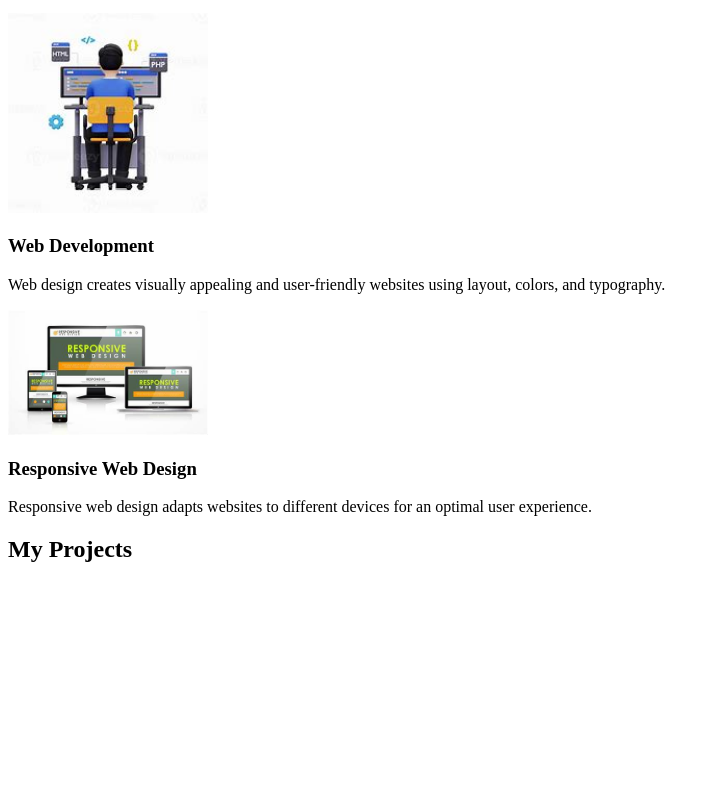
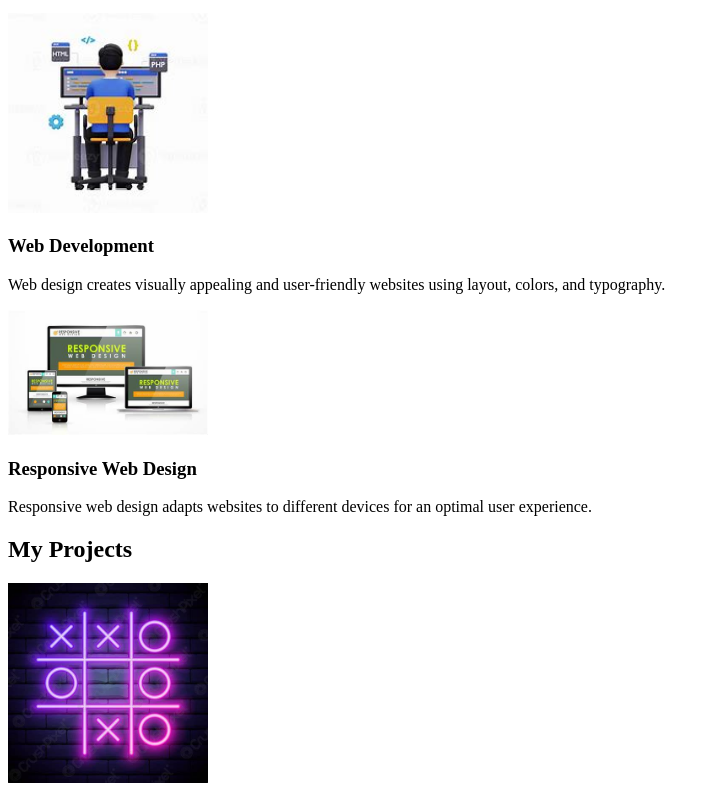
Before and after one commit to Ayusha200333/My-Test-Portfolio-, a plain HTML site: page index.html in a window 1280 px wide. Shown: the part 2254-3049 px from the top of the page, without its empty margins (0-716 px from the left). Before the commit the page ends 2837 px from the top, so only its background shows below. Drawn offline with Linux system fonts and the light colour scheme.

Commit message:
add project-01 image

```diff
--- a/index.html
+++ b/index.html
@@ -129,6 +129,10 @@
         <h1>My Projects</h1>
     </div>
 
+    <div>
+        <img src="assets/image/OIP.jpeg" alt="Tic Tac Toe" width="200">
+    </div>
+
 </section>
 </body>
 </html>
```
